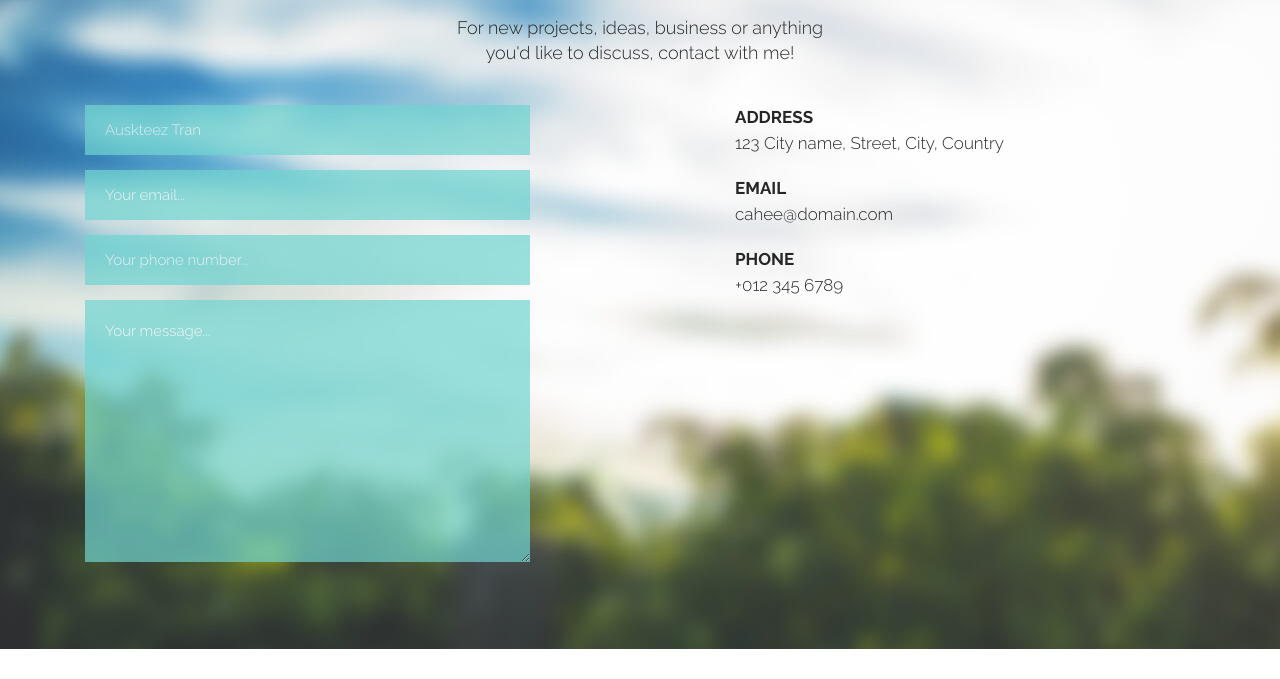
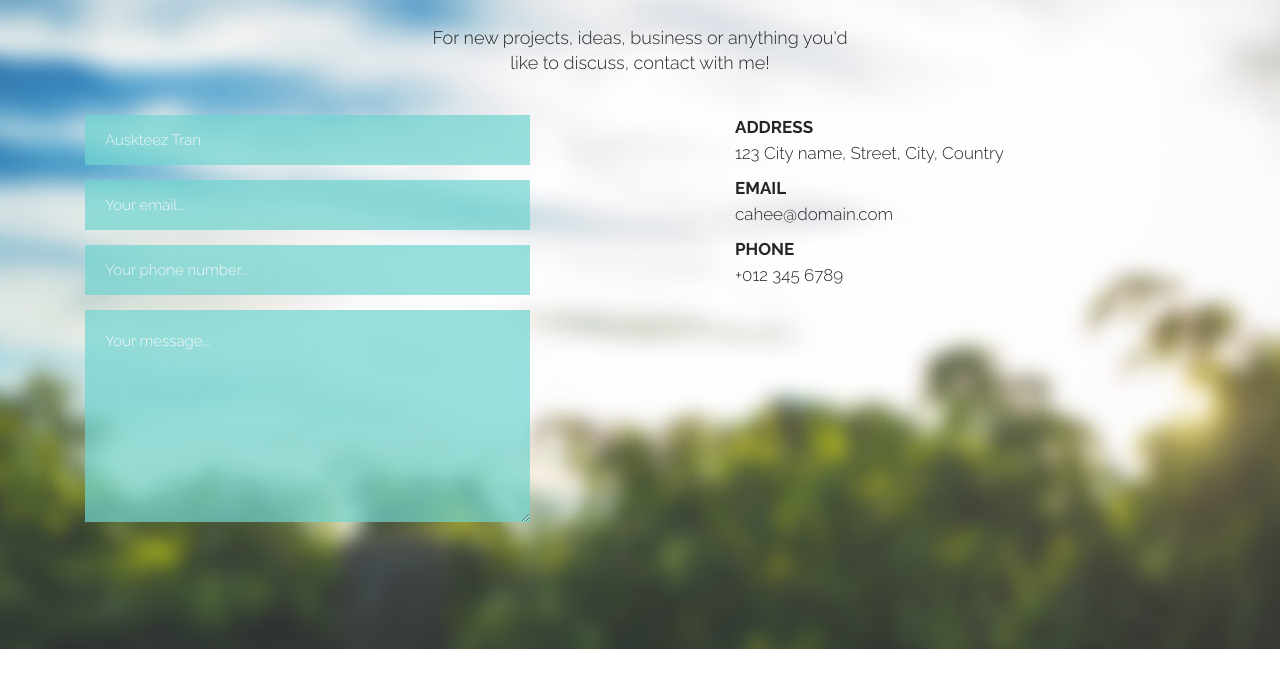
Before and after one commit to davaynamore/cahee, a website: page project/src/index.html in a window 1280 px wide. Shown: the part 217-896 px from the top of the page. After the commit the page ends 866 px from the top, so only its background shows below. Drawn offline with nearby package versions, Linux system fonts and the light colour scheme; files that its build step writes are made by us from their sources; files whose address does not match are found by name.

Commit message:
finished media for contact

```diff
--- a/project/src/partials/farikmaxx-contact.html
+++ b/project/src/partials/farikmaxx-contact.html
@@ -1,21 +1,21 @@
 <section class="farikmax-contact">
 	<div class="container">
-		<div class="row">
-			<div class="col-12">
+		<div class="row d-flex justify-content-center">
+			<div class="col-12 col-lg-5 col-md-7">
 				<h2 class="contact__title">contact</h2>
-				<h3 class="contact__subtitle">For new projects, ideas, business or anything <br>you'd like to discuss, contact with me!</h3>
+				<h3 class="contact__subtitle">For new projects, ideas, business or anything you'd like to discuss, contact with me!</h3>
 			</div>
 		</div>
-		<div class="row justify-content-between">
-			<div class="col-5">
-				<form class="contact__form" action="#" method="post">
+		<div class="row d-flex justify-content-center justify-content-lg-between">
+			<div class="col-12 col-lg-5 col-md-9">
+				<form id="contact" class="contact__form" action="#" method="post">
 						<input class="contact__form--input" type="text" placeholder="Auskteez Tran" required>
 						<input class="contact__form--input" type="email" placeholder="Your email..." required>
 						<input class="contact__form--input" type="tel" placeholder="Your phone number..." required>
-						<textarea class="contact__form--textarea" rows="10" cols="45" name="text" placeholder="Your message..."></textarea>
+						<textarea class="contact__form--textarea" rows="8" name="text" placeholder="Your message..."></textarea>
 				</form>
 			</div>
-			<div class="col-5">
+			<div class="col-12 col-lg-5">
 				<div class="contact-description">
 					<p class="contact-description--p"><span class="uppercase">address</span><br>123 City name, Street, City, Country</p>
 					<p class="contact-description--p"><span class="uppercase">email</span><br>cahee@domain.com</p>
--- a/project/src/scss/_farikmax-contact.scss
+++ b/project/src/scss/_farikmax-contact.scss
@@ -1,7 +1,35 @@
 .farikmax-contact {
-	background: url("../img/contact-bg.jpg") no-repeat;
-	padding-top: 90px;
-	padding-bottom: 110px;
+	background: url(../img/contact-bg.jpg) no-repeat center;
+	padding: 100px 0 120px 0;
+	background-size: cover;
+
+	::-webkit-input-placeholder {
+		color: $white;
+		font-size: px_to_rem(15px);
+		font-weight: 300;
+	}
+
+	:-moz-placeholder {
+		color: $white;
+		font-size: px_to_rem(15px);
+		font-weight: 300;
+	}
+
+	:-ms-input-placeholder {
+		color: $white;
+		font-size: px_to_rem(15px);
+		font-weight: 300;
+	}
+
+	:-moz-placeholder {
+		color: $white;
+		font-size: px_to_rem(15px);
+		font-weight: 300;
+	}
+
+	@media all and (max-width: 1199px) {
+		padding: px_to_rem(20px) 0;
+	}
 }
 
 .contact__title {
@@ -10,6 +38,10 @@
 	font-size: $main-title;
 	font-weight: 700;
 	margin-bottom: px_to_rem(40px);
+
+	@media all and (max-width: 1199px) {
+		margin-bottom: px_to_rem(10px);
+	}
 }
 
 .contact__subtitle {
@@ -19,38 +51,59 @@
 	font-weight: 300;
 	line-height: px_to_rem(25px);
 	margin-bottom: px_to_rem(40px);
+
+	@media all and (max-width: 991px) {
+		margin-bottom: px_to_rem(20px);
+	}
 }
 
-.contact__form--input{
+.contact__form{
+
+	&--input {
 		min-width: 100%;
 		min-height: px_to_rem(50px);
 		margin-bottom: px_to_rem(15px);
 		background-color: #70d5d1;
 		border: none;
-	padding-left: 20px;
+		padding: 0 0 0 20px;
 		color: $white;
 		opacity: 0.7;
+		font-weight: 700;
+
+		&:focus {
+			border-left: 5px solid $blue;
+			background-color: $aqua;
+			opacity: 1;
 		}
 
-input[type].contact__form--input::-webkit-input-placeholder {
-	color: $white;
-	font-size: px_to_rem(15px);
-	font-weight: 300;
+		&:hover {
+			background-color: $aqua;
+		}
+	}
+
+	@media all and (max-width: 992px) {
+		margin-bottom: 15px;
+	}
 }
 
 .contact__form--textarea {
 	min-width: 100%;
 	background-color: #70d5d1;
 	opacity: 0.7;
-	padding-left: 20px;
+	padding: 20px 0 0 20px;
 	border: none;
-	padding-top: 20px;
+	color: $white;
+	font-weight: 700;
+
+	&:focus {
+		border-left: 5px solid $blue;
+		background-color: $aqua;
+		opacity: 1;
 	}
 
-textarea.contact__form--textarea::-webkit-input-placeholder {
-	color: $white;
-	font-size: px_to_rem(15px);
-	font-weight: 300;
+	&:hover{
+		background-color: $aqua;
+	}
 }
 
 .contact-description {
@@ -58,8 +111,12 @@ textarea.contact__form--textarea::-webkit-input-placeholder {
 	font-weight: 300;
 	margin-left: -15px;
 
-	.contact-description--p {
-		margin-bottom: 20px;
+	&--p {
+		margin-bottom: 10px;
+
+		&:last-child {
+			margin-bottom: 0;
+		}
 	}
 
 	.uppercase {
@@ -70,4 +127,10 @@ textarea.contact__form--textarea::-webkit-input-placeholder {
 	&:last-child {
 		margin-bottom: 0;
 	}
+
+	@media all and (max-width: 991px) {
+		text-align: center;
+		justify-content: center;
+
 	}
+}
```
Lines whose indentation alone changed are shown as unchanged.
